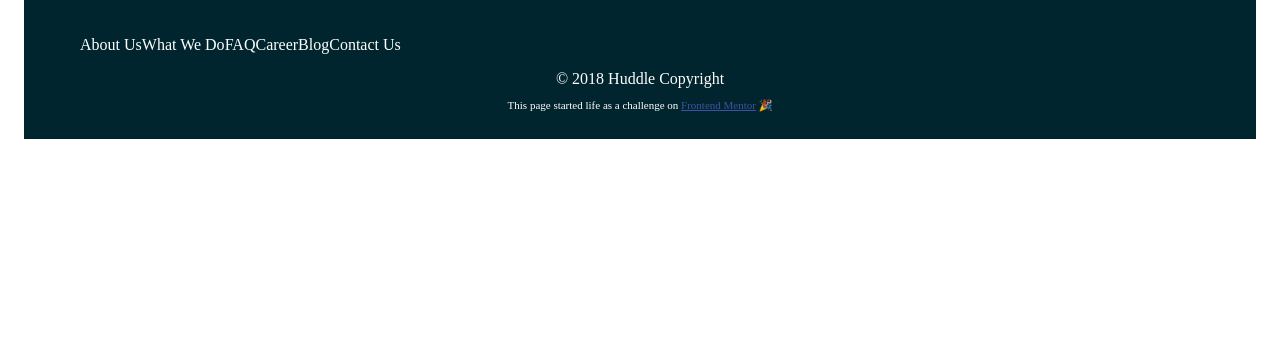
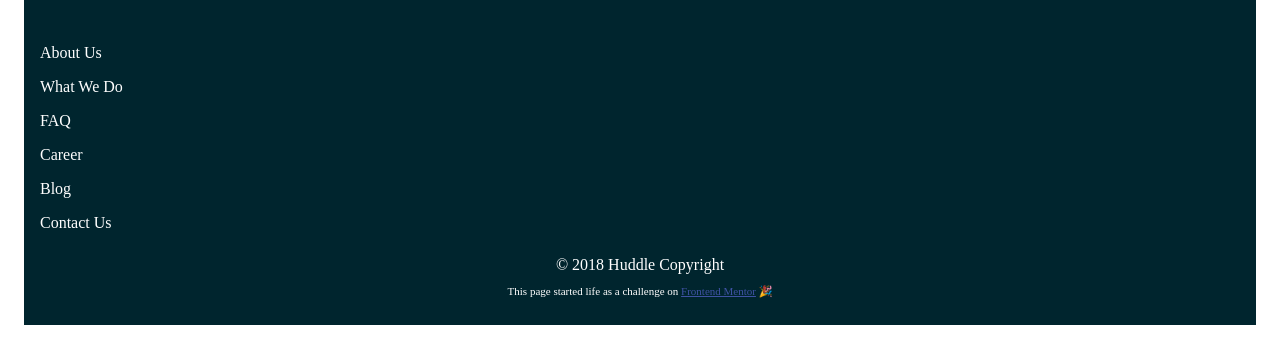
Before and after one commit to front-end-mentor/huddle-landing-page, a plain HTML site: page index.html in a window 1280 px wide. Shown: the part 1617-1966 px from the top of the page. Before the commit the page ends 1780 px from the top, so only its background shows below. Drawn offline with Linux system fonts and the light colour scheme.

Commit message:
footer: added rough styling

```diff
--- a/index.html
+++ b/index.html
@@ -66,7 +66,7 @@
 							<li>Contact Us</li>
 						</ul>
 					</div>
-					<div>&copy; 2018 Huddle Copyright</div>
+					<div id="copyright">&copy; 2018 Huddle Copyright</div>
 				</div>
 				<p class="attribution">
 					This page started life as a challenge on
--- a/style.css
+++ b/style.css
@@ -56,6 +56,7 @@ footer {
 	background-color: hsl(192, 100%, 9%);
 	color: white;
 	padding: 1em;
+	text-align: left;
 }
 
 #logo-footer {
@@ -69,8 +70,17 @@ footer {
 
 ul {
 	display: flex;
-	flex-direction: row;
+	flex-direction: column;
 	list-style: none;
+	padding: 0;
+}
+
+li {
+	padding: 0.5em 0;
+}
+
+#copyright {
+	text-align: center;
 }
 
 .attribution {
```
